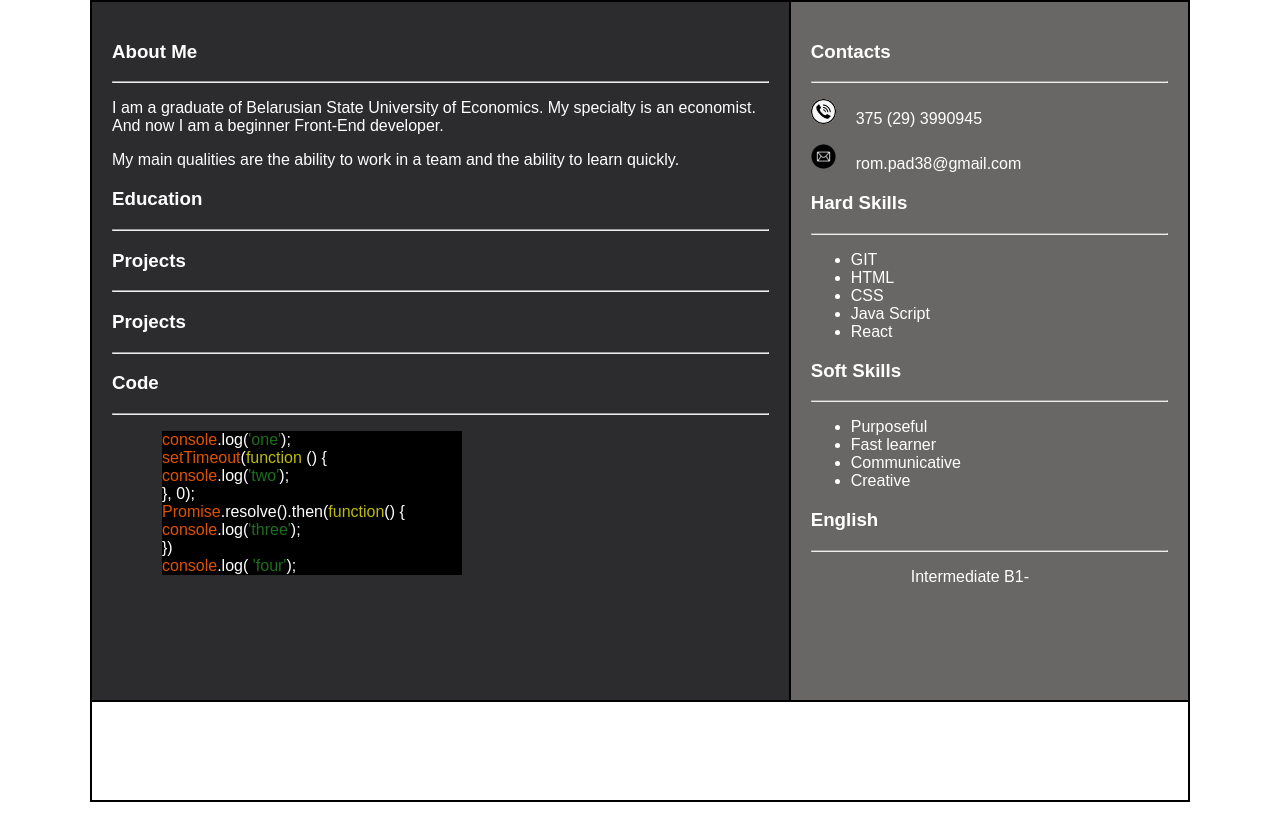
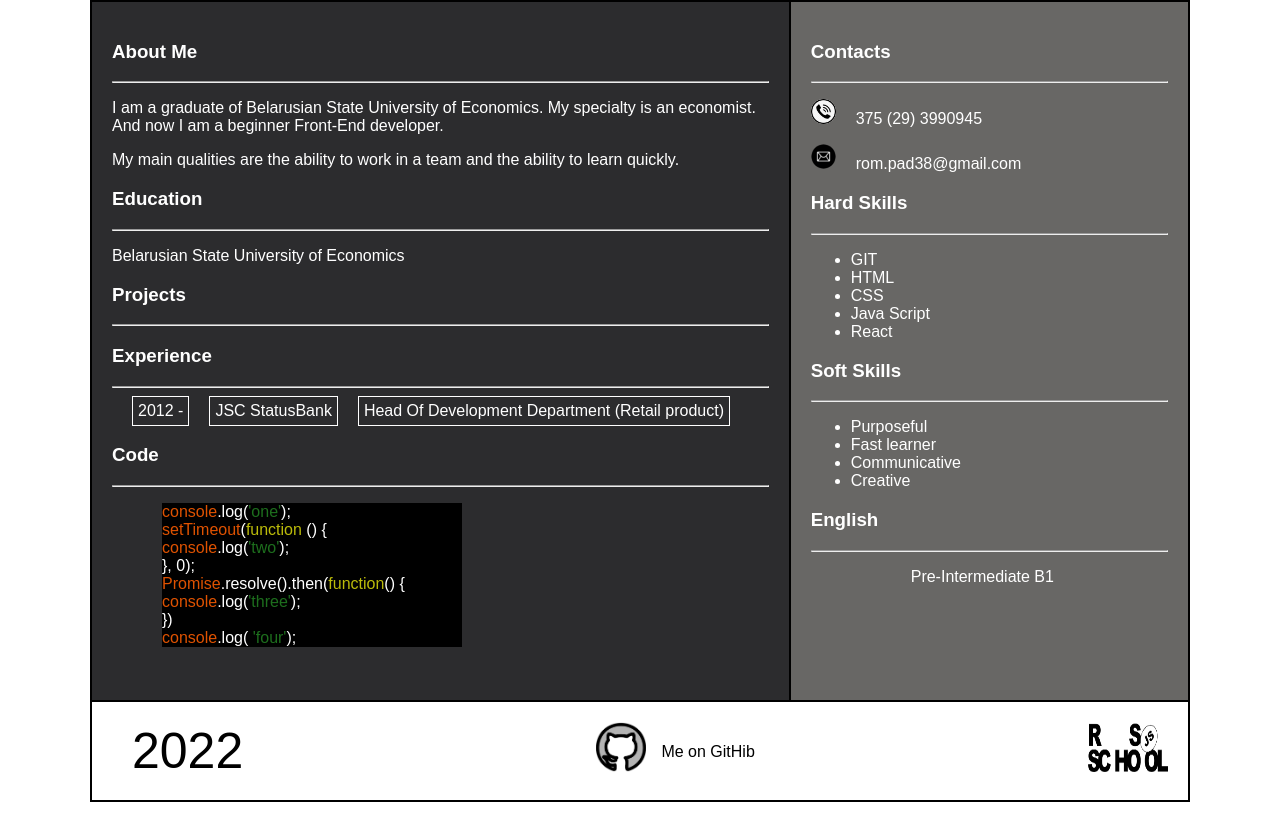
Before and after one commit to RomPad22/rsschool-cv, a plain HTML site: page index.html in a window 1280 px wide. Shown: the part 380-1212 px from the top of the page. Drawn offline with Linux system fonts and the light colour scheme.

Commit message:
chore: add footer in cv-html file

```diff
--- a/index.html
+++ b/index.html
@@ -17,6 +17,7 @@
                 <ul class="nav-list">
                     <li class="nav-item"><a href="#aboutme" class="nav-link">About Me</a></li>
                     <li class="nav-item"><a href="#education" class="nav-link">Education</a></li>
+                    <li class="nav-item"><a href="#experience" class="nav-link">experience</a></li>
                     <li class="nav-item"><a href="#projects" class="nav-link">Projects</a></li>
                     <li class="nav-item"><a href="#skills" class="nav-link">Skills</a></li>
                     <li class="nav-item"><a href="#code" class="nav-link">Code</a></li>
@@ -40,10 +41,18 @@
                 <p> My main qualities are the ability to work in a team and the ability to learn quickly.</p>
                 <h3 id="education">Education</h3>
                 <hr>
+                <p>Belarusian State University of Economics</p>
                 <h3 id="projects">Projects </h3>
                 <hr>
-                <h3>Projects </h3>
+                <h3 id="experience">Experience</h3>
                 <hr>
+                <table>
+                    <tr>
+                        <td>2012 - </td>
+                        <td>JSC StatusBank</td>
+                        <td>Head Of Development Department (Retail product)</td>
+                    </tr>
+                </table>
                 <h3 id="code">Code</h3>
                 <hr>
                 <p class="code">
@@ -76,11 +85,20 @@
                 </ul>
                 <h3>English </h3>
                 <hr>
-                <p class="lang">Intermediate B1-</p>
+                <p class="lang">Pre-Intermediate B1</p>
             </aside>
         </main>
         <footer id="footer">
-            footer
+            <div>
+                <span class="year">2022</span>
+            </div>
+            <div class="footer-block">
+                <a href="https://github.com/RomPad22" target="_blank"><img class="icon-GitHub" src="assets/png/logoGH.png" alt="logoGitHub"></a>
+                <p class="link-GitHub">Me on GitHib</p>
+            </div>
+            <div>
+                <a href="https://rs.school/js/" target="_blank"><img class="icon-RS" src="assets/png/logoRS.png" alt="logoRSSCOOL"></a>
+            </div>
         </footer>
     </div>
 </body>
--- a/style.css
+++ b/style.css
@@ -71,6 +71,15 @@ h2 {
     border: 1px solid black;
 }
 
+table {
+    border-spacing: 20px 0;
+}
+
+td {
+    border: 1px solid white;
+    padding: 5px;
+}
+
 .code {
     margin-left: 50px;
     width: 300px;
@@ -108,7 +117,35 @@ h2 {
 }
 
 #footer {
+    display: flex;
+    justify-content: space-between;
     height: 100px;
     padding: 20px;
     border: 1px solid black;
 }
+
+.year {
+    font-size: 50px;
+    color: black;
+    margin: 0 20px;
+}
+
+.footer-block {
+    display: flex;
+}
+
+.link-GitHub {
+    color: black;
+    margin-left: 15px;
+    padding: 5px 0;
+}
+
+.icon-GitHub {
+    width: 50px;
+    height: 50px;
+}
+
+.icon-RS {
+    width: 80px;
+    height: 50px;
+}
```
Also changed, not shown: assets/png/logoGH.png (added), assets/png/logoRS.png (added).
